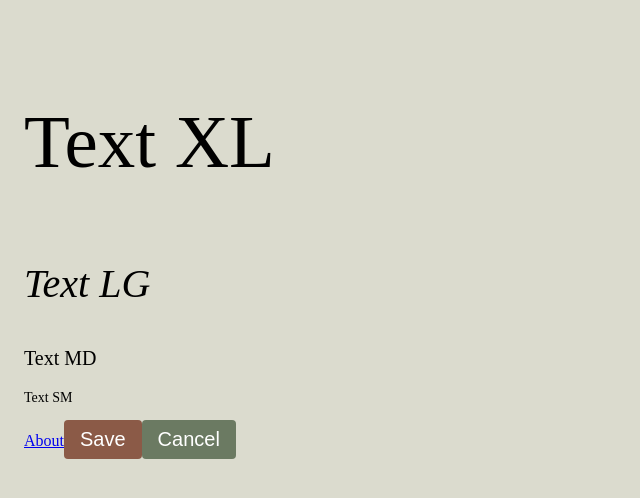
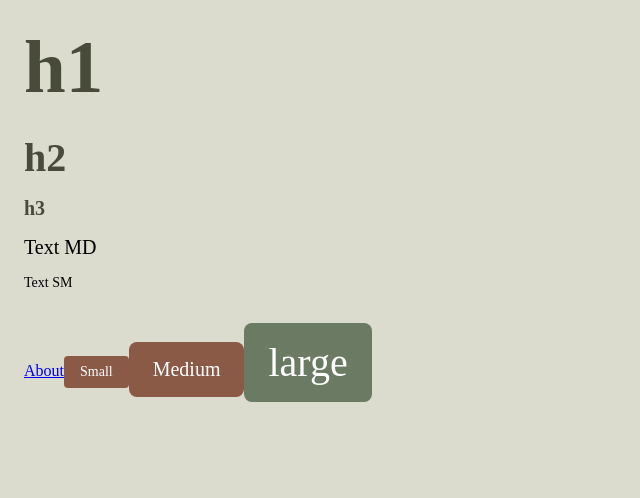
Before and after one commit to Rebecka94/Portfolio, a React (Vite) app: page / in a window 1280 px wide. Shown: the top 498 px of the page, without its empty margins (0-640 px from the left). Built offline with nearby package versions, Linux system fonts and the light colour scheme.

Commit message:
Enhance Button and Text components with size variants; update styles and props

```diff
--- a/src/components/ui/Button/Button.module.css
+++ b/src/components/ui/Button/Button.module.css
@@ -1,17 +1,37 @@
 .button {
   padding: var(--space-sm) var(--space-md);
-  border-radius: var(--radius-sm);
   border: none;
-  font-size: var(--text-md);
   cursor: pointer;
+  font-family: var(--font-family-base);
 }
 
 .primary {
   background: var(--color-primary);
-  color: white;
+  color: var(--color-text-white);
 }
 
 .secondary {
   background: var(--color-secondary);
-  color: white;
+  color: var(--color-text-white);
 }
+
+.sm {
+  padding: var(--space-sm) var(--space-md);
+  font-size: var(--text-sm);
+  border-radius: var(--radius-sm);
+  margin: var(--space-sm) 0 var(--space-sm) 0;
+}
+
+.md {
+  padding: var(--space-md) var(--space-lg);
+  font-size: var(--text-md);
+  border-radius: var(--radius-md);
+  margin: var(--space-md) 0 var(--space-md) 0;
+}
+
+.lg {
+  padding: var(--space-md) var(--space-lg);
+  font-size: var(--text-lg);
+  border-radius: var(--radius-md);
+  margin: var(--space-lg) 0 var(--space-lg) 0;
+}
--- a/src/components/ui/Button/Button.tsx
+++ b/src/components/ui/Button/Button.tsx
@@ -1,9 +1,17 @@
 import styles from "./Button.module.css";
 import type { ButtonProps } from "./ButtonType";
 
-export default function Button({ children, variant = "primary" }: ButtonProps) {
+export default function Button({
+  children,
+  variant = "primary",
+  size = "md",
+  ...props
+}: ButtonProps) {
   return (
-    <button className={`${styles.button} ${styles[variant]}`}>
+    <button
+      className={`${styles.button} ${styles[variant]} ${styles[size]}`}
+      {...props}
+    >
       {children}
     </button>
   );
--- a/src/components/ui/Button/ButtonType.ts
+++ b/src/components/ui/Button/ButtonType.ts
@@ -1,4 +1,5 @@
-export interface ButtonProps {
+export interface ButtonProps extends React.ButtonHTMLAttributes<HTMLButtonElement> {
   children: React.ReactNode;
-  variant?: string;
+  variant?: "primary" | "secondary";
+  size?: "sm" | "md" | "lg" | "xl";
 }
--- a/src/components/ui/Text/Text.module.css
+++ b/src/components/ui/Text/Text.module.css
@@ -1,17 +1,9 @@
-.sm {
+.small {
+  margin: 0 0 var(--space-sm) 0;
   font-size: var(--text-sm);
 }
 
-.md {
+.medium {
+  margin: 0 0 var(--space-md) 0;
   font-size: var(--text-md);
 }
-
-.lg {
-  font-size: var(--text-lg);
-  font-style: italic;
-}
-
-.xl {
-  font-size: var(--text-xl);
-  font-weight: 500;
-}
--- a/src/components/ui/Text/Text.tsx
+++ b/src/components/ui/Text/Text.tsx
@@ -1,6 +1,6 @@
 import styles from "./Text.module.css";
 import type { TextProps } from "./TextType";
 
-export default function Text({ size = "md", children }: TextProps) {
-  return <p className={styles[size]}>{children}</p>;
+export default function Text({ size = "medium", children, ...props }: TextProps) {
+  return (<p className={styles[size]} {...props}>{children}</p>);
 }
--- a/src/components/ui/Text/TextType.ts
+++ b/src/components/ui/Text/TextType.ts
@@ -1,4 +1,4 @@
-export interface TextProps {
+export interface TextProps extends React.HTMLAttributes<HTMLParagraphElement> {
   children: React.ReactNode;
-  size?: string;
+  size: "small" | "medium" ;
 }
--- a/src/pages/App.tsx
+++ b/src/pages/App.tsx
@@ -5,14 +5,17 @@ import Text from "../components/ui/Text/Text";
 export default function App() {
   return (
     <div className="App">
-      <Text size="xl">Text XL</Text>
-      <Text size="lg">Text LG</Text>
-      <Text size="md">Text MD</Text>
-      <Text size="sm">Text SM</Text>
+      <h1>h1</h1>
+      <h2>h2</h2>
+      <h3>h3</h3>
+
+      <Text size="medium">Text MD</Text>
+      <Text size="small">Text SM</Text>
       <nav>
         <Link to="/about">About</Link>
-        <Button>Save</Button>
-        <Button variant="secondary">Cancel</Button>
+        <Button variant="primary" size="sm">Small</Button>
+        <Button variant="primary" size="md">Medium</Button>
+        <Button size="lg" variant="secondary">large</Button>
       </nav>
     </div>
   );
```
